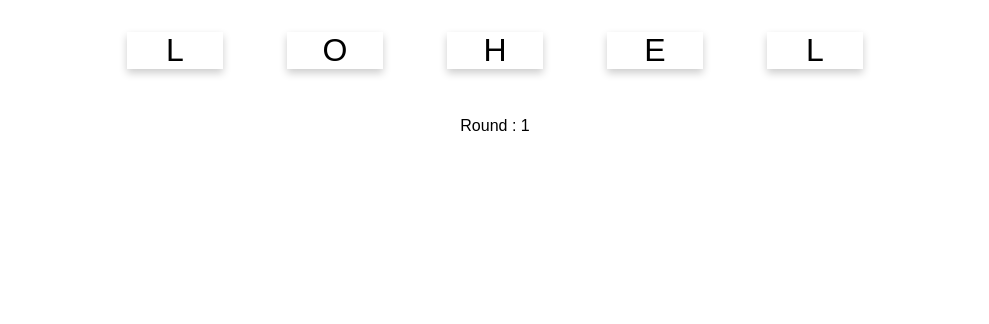
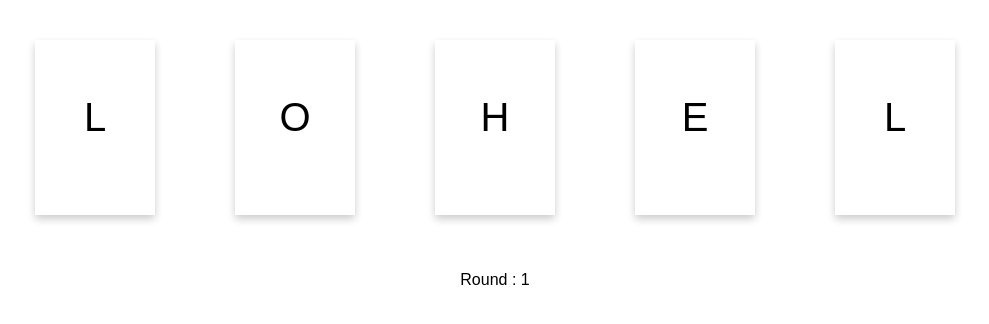
Before and after one commit to 5910110388/card-game, a React (Create React App) app: page / in a window 1280 px wide. Shown: the top 324 px of the page, without its empty margins (145-1134 px from the left). Built offline with nearby package versions, Linux system fonts and the light colour scheme.

Commit message:
change card color and modify card size and padding

```diff
--- a/src/App.css
+++ b/src/App.css
@@ -31,13 +31,15 @@
   display: inline-block;
   text-align: center;
   width: 3em;
-  font-size: 2em;
+  height: 3em;
+  font-size: 2.5em;
+  padding-top: 55px;
   box-shadow: 0 4px 8px 0 rgba(0, 0, 0, 0.2);
   margin: 1em;
   user-select: none;
 }
 
 .activeCard{
-  color: red;
-  background: pink;
+  color: blue;
+  background: skyblue;
 }
```
